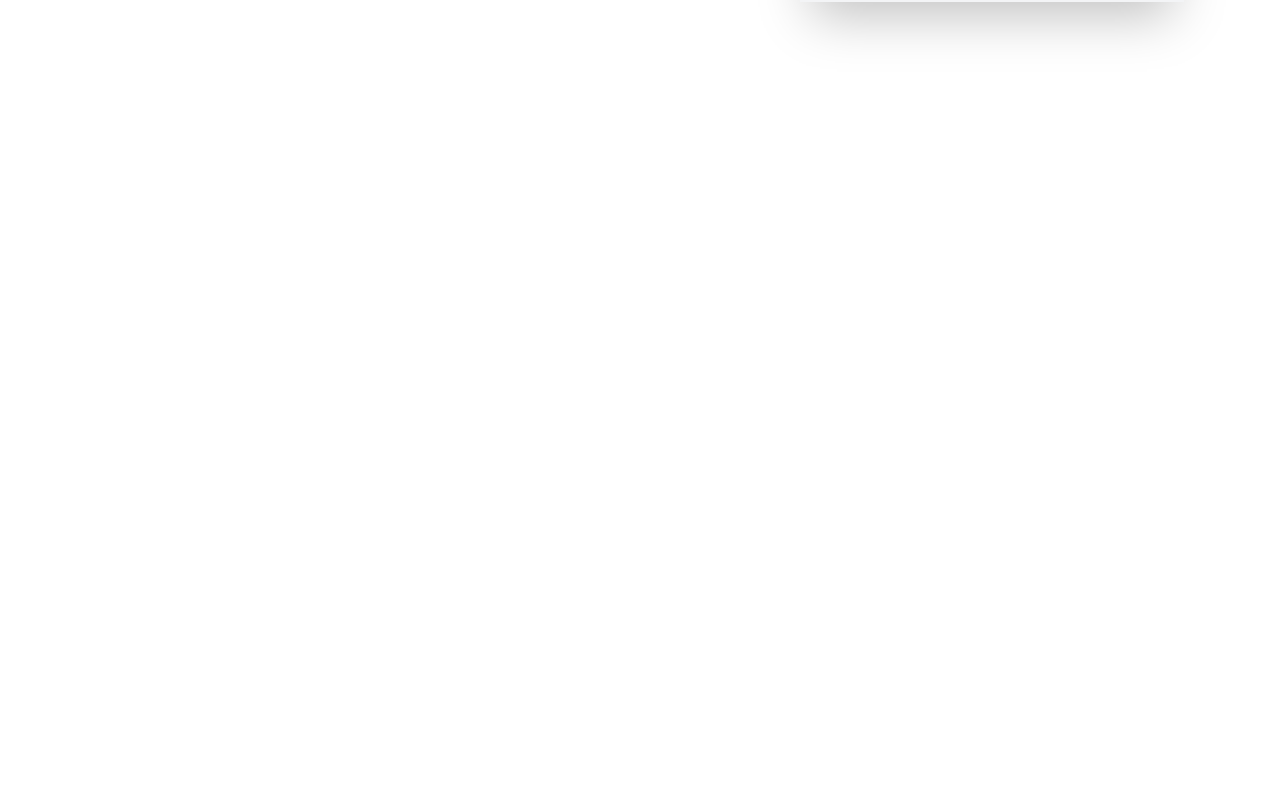
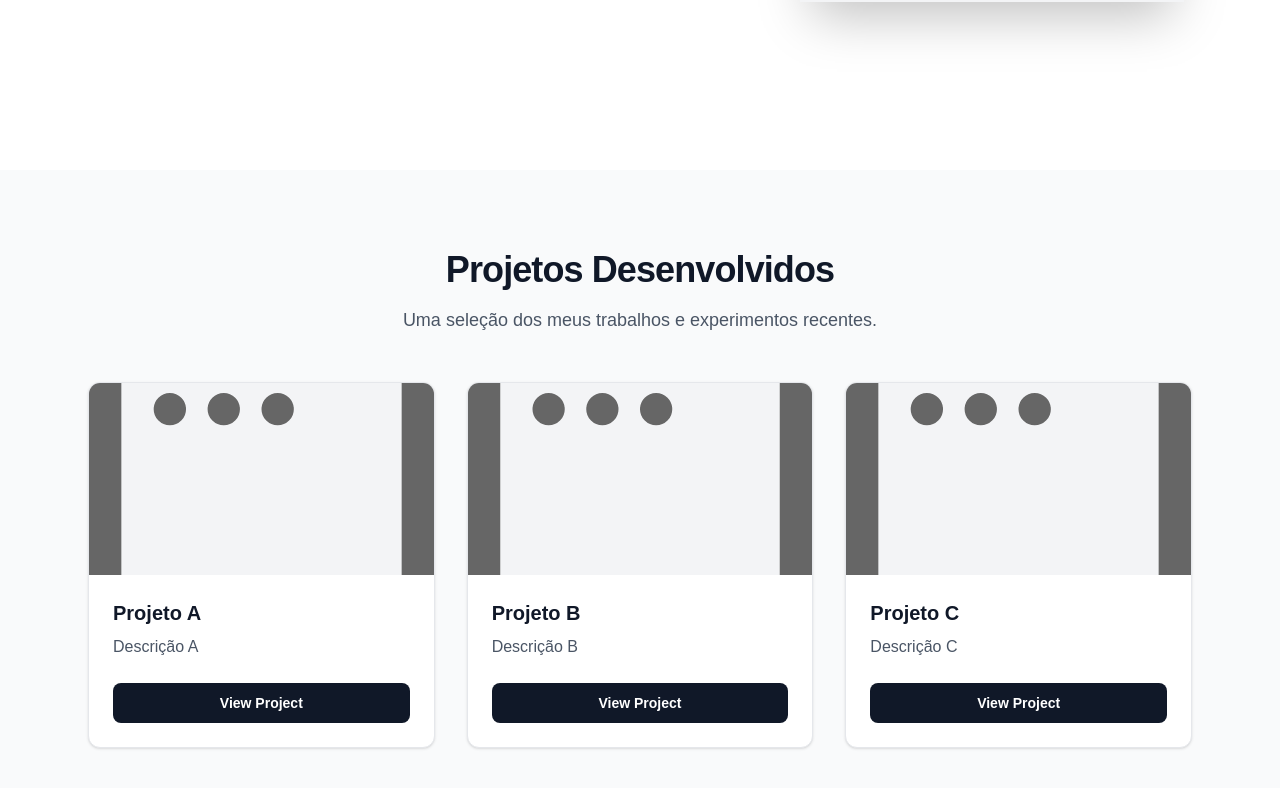
Before and after one commit to SuetoneCarneiro/personal-blog, a Next.js app: page / in a window 1280 px wide. Shown: the part 610-1398 px from the top of the page. Before the commit the page ends 800 px from the top, so only its background shows below. Built offline with nearby package versions, Linux system fonts and the light colour scheme.

Commit message:
feat: projectCard component and projects section on home page

```diff
--- a/app/page.tsx
+++ b/app/page.tsx
@@ -1,11 +1,12 @@
 import Image from "next/image";
 import Link from "next/link";
+import { ProjectCard } from "@/components/project-card/project-card";
 
 export default function Home() {
   return (
     // Main container with min-height to center content vertically
-    <main className="flex min-h-[calc(100vh-80px)] items-center justify-center bg-white p-6 md:p-24">
-
+    <main className="flex min-h-screen flex-col">
+      <section className="flex min-h-[calc(100vh-80px)] items-center justify-center bg-white p-6 md:p-24">
         <div className="container mx-auto flex w-full max-w-6xl flex-col-reverse items-center justify-between gap-12 md:flex-row">
 
           {/* Left side: text content */}
@@ -22,7 +23,7 @@ export default function Home() {
 
             <p className="mb-8 max-w-lg text-lg leading-relaxed text-gray-600">
               Bem vindo ao meu website! Sou um eterno aprendiz e construtor de software.
-            Aqui você encontra meus <Link href="/" className="text-blue-800 underline">projetos</Link>, <Link href="/curriculo" className="text-blue-800 underline">currículo</Link>, experiências e muito mais.
+              Aqui você encontra meus <Link href="#projects" className="text-blue-800 underline">projetos</Link>, <Link href="/curriculo" className="text-blue-800 underline">currículo</Link>, experiências e muito mais.
               Fique à vontade para explorar e entrar em contato comigo :)
             </p>
 
@@ -48,6 +49,51 @@ export default function Home() {
             </div>
           </div>
         </div>
+      </section>
+
+      {/* --- PROJECTS SECTION --- */}
+      <section id="projects" className="bg-gray-50 py-20">
+        <div className="container mx-auto px-6 max-w-6xl">
+
+          {/* Section Header */}
+          <div className="mb-12 text-center">
+            <h2 className="text-3xl font-bold tracking-tight text-gray-900 sm:text-4xl">
+              Projetos Desenvolvidos
+            </h2>
+            <p className="mt-4 text-lg text-gray-600">
+              Uma seleção dos meus trabalhos e experimentos recentes.
+            </p>
+          </div>
+
+          {/* Projects Grid */}
+          <div className="grid gap-8 grid-cols-1 md:grid-cols-2 lg:grid-cols-3">
+
+            <ProjectCard
+              title="Projeto A"
+              description="Descrição A"
+              imageSrc="/window.svg"
+              projectUrl="#"
+            />
+
+            <ProjectCard
+              title="Projeto B"
+              description="Descrição B"
+              imageSrc="/window.svg"
+              projectUrl="#"
+            />
+
+            <ProjectCard
+              title="Projeto C"
+              description="Descrição C"
+              imageSrc="/window.svg"
+              projectUrl="#"
+            />
+
+          </div>
+        </div>
+      </section>
+
+
     </main>
   );
 }
--- a/components/navbar/index.tsx
+++ b/components/navbar/index.tsx
@@ -49,7 +49,7 @@ export function Navbar() {
               </Link>
             </li>
             <li>
-              <Link href="/" onClick={() => setOpen(false)}>
+              <Link href="#projects" onClick={() => setOpen(false)}>
                 Projetos
               </Link>
             </li>
--- /dev/null
+++ b/components/project-card/project-card.tsx
@@ -0,0 +1,43 @@
+import Image from "next/image";
+import Link from "next/link";
+
+interface ProjectCardProps {
+  readonly title: string;
+  readonly description: string;
+  readonly imageSrc: string;
+  readonly projectUrl: string;
+}
+
+export function ProjectCard({title, description, imageSrc, projectUrl}: ProjectCardProps) {
+    return(
+    <div className="flex flex-col overflow-hidden rounded-xl border border-gray-200 bg-white shadow-sm transition-all duration-300 hover:-translate-y-1 hover:shadow-xl">
+      <div className="relative h-48 w-full overflow-hidden bg-gray-100">
+        <Image
+          src={imageSrc}
+          alt={title}
+          fill
+          className="object-cover transition-transform duration-300 hover:scale-105"
+        />
+      </div>
+
+      {/* Content Area */}
+      <div className="flex flex-1 flex-col p-6">
+        <h3 className="mb-2 text-xl font-bold text-gray-900">
+          {title}
+        </h3>
+        <p className="mb-6 flex-1 text-gray-600">
+          {description}
+        </p>
+
+        {/* Action Button */}
+        <Link
+          href={projectUrl}
+          target="_blank"
+          className="inline-flex items-center justify-center rounded-lg bg-gray-900 px-4 py-2.5 text-sm font-semibold text-white transition-colors hover:bg-gray-700"
+        >
+          View Project
+        </Link>
+      </div>
+    </div>
+    );
+}
```
Lines whose indentation alone changed are shown as unchanged.
